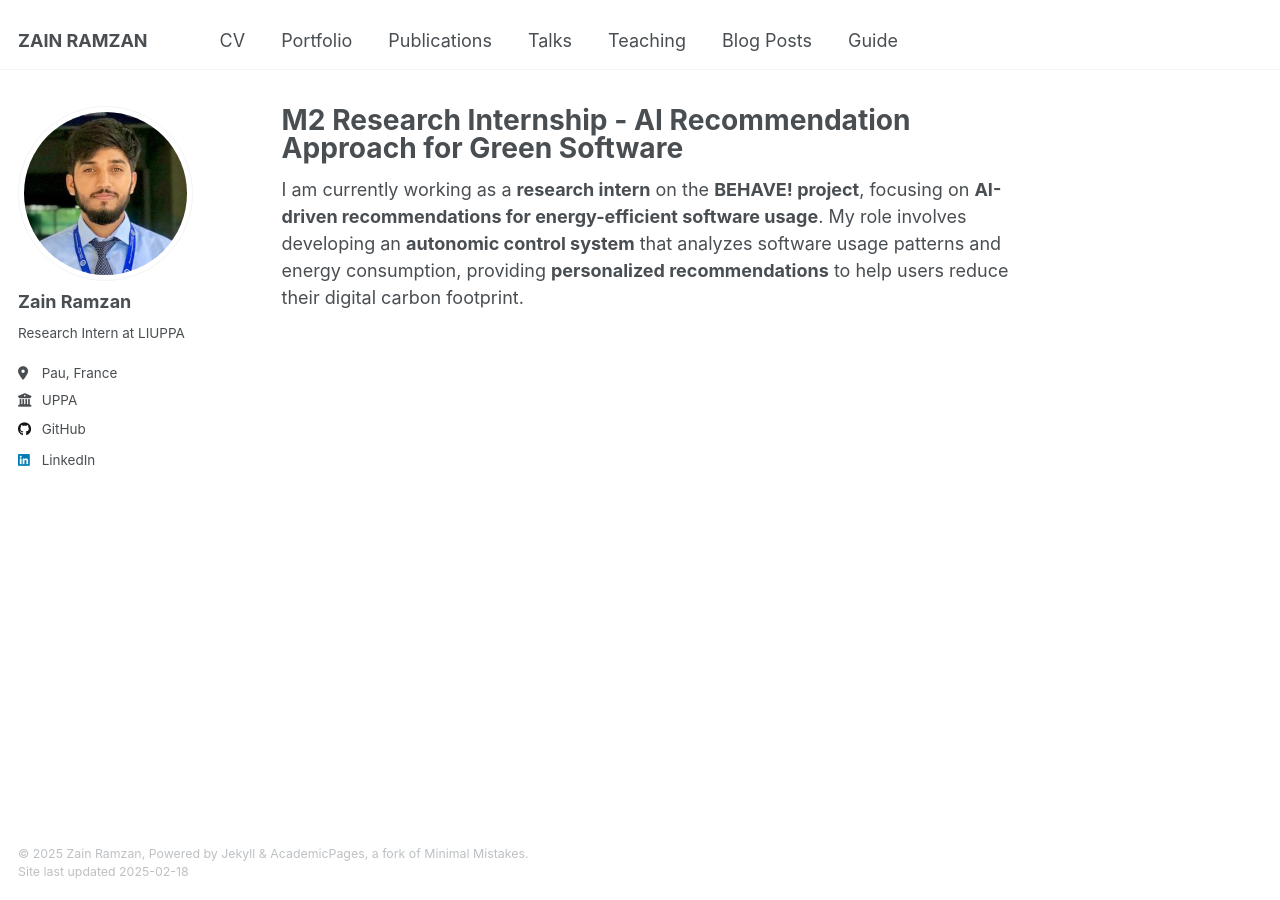
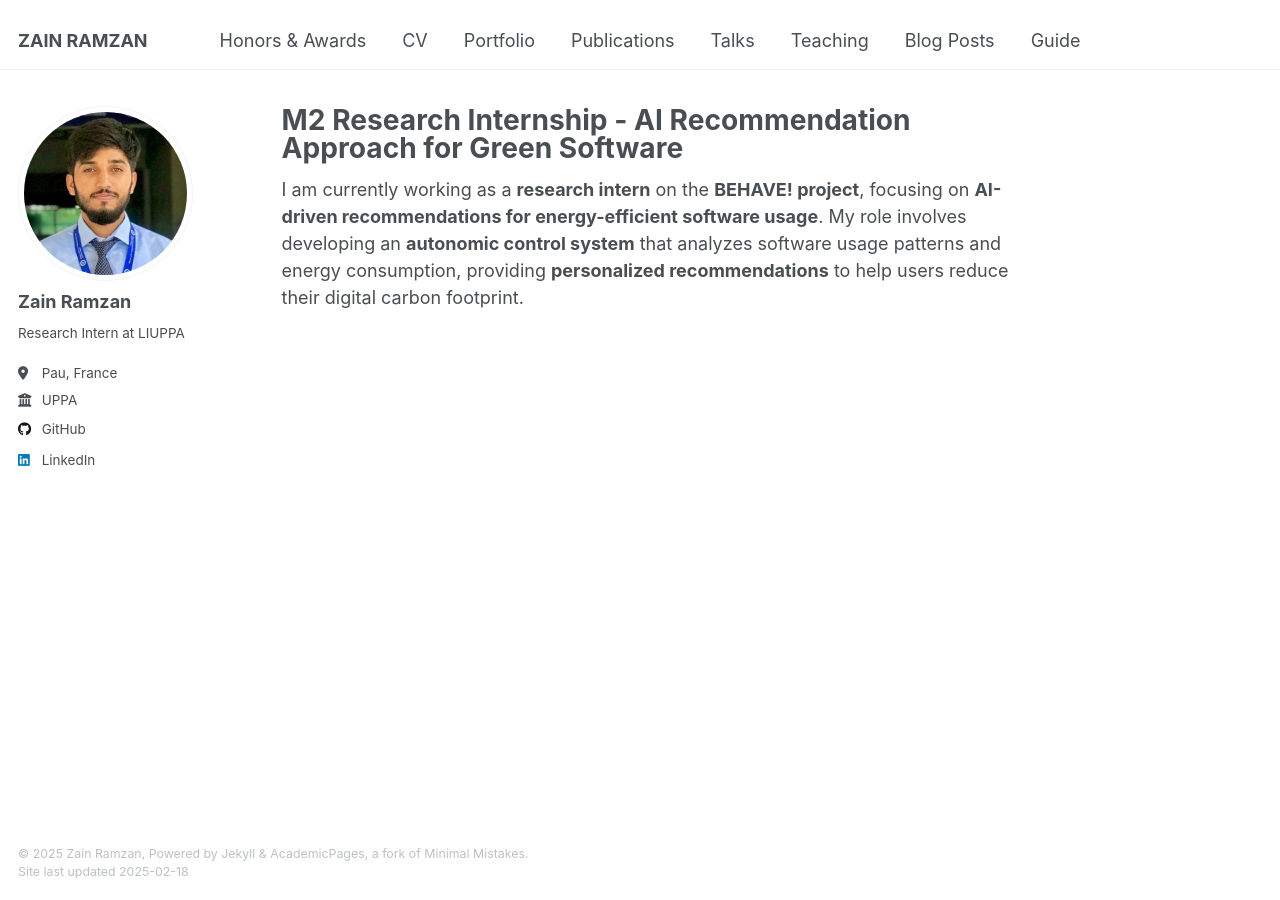
Before and after one commit to zain-ramzan/zain-ramzan.github.io, a Jekyll site: the page built from _pages/about.md, in a window 1280 px wide. Built offline with Jekyll 4.4.1, drawn with Linux system fonts in a browser that asks for light colours.

Commit message:
Update navigation.yml

```diff
--- a/_data/navigation.yml
+++ b/_data/navigation.yml
@@ -5,6 +5,9 @@
 # prevent it from being included in the site.
 
 main:
+  - title: "Honors & Awards"
+    url: /honors&awards/
+
   - title: "CV"
     url: /cv/
 
```
